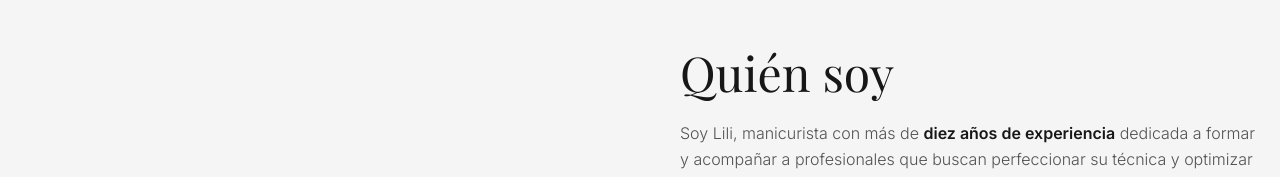
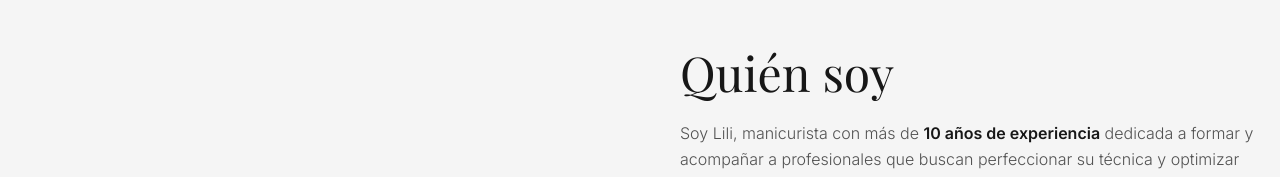
Before and after one commit to Julia-proj/lii.lab-91, a Next.js app: page / in a window 1280 px wide. Shown: the part 880-1057 px from the top of the page. Built offline with nearby package versions, Linux system fonts and the light colour scheme; a web font is replaced by a local one.

Commit message:
Update about.tsx

```diff
--- a/components/about.tsx
+++ b/components/about.tsx
@@ -32,7 +32,7 @@ export function About() {
             <div className="prose prose-lg text-neutral-600 leading-relaxed font-light">
               <p>
                 Soy Lili, manicurista con más de{" "}
-                <span className="font-semibold text-neutral-900">diez años de experiencia</span> dedicada a formar y
+                <span className="font-semibold text-neutral-900">10 años de experiencia</span> dedicada a formar y
                 acompañar a profesionales que buscan perfeccionar su técnica y optimizar su tiempo de trabajo.
               </p>
               <p>
```
